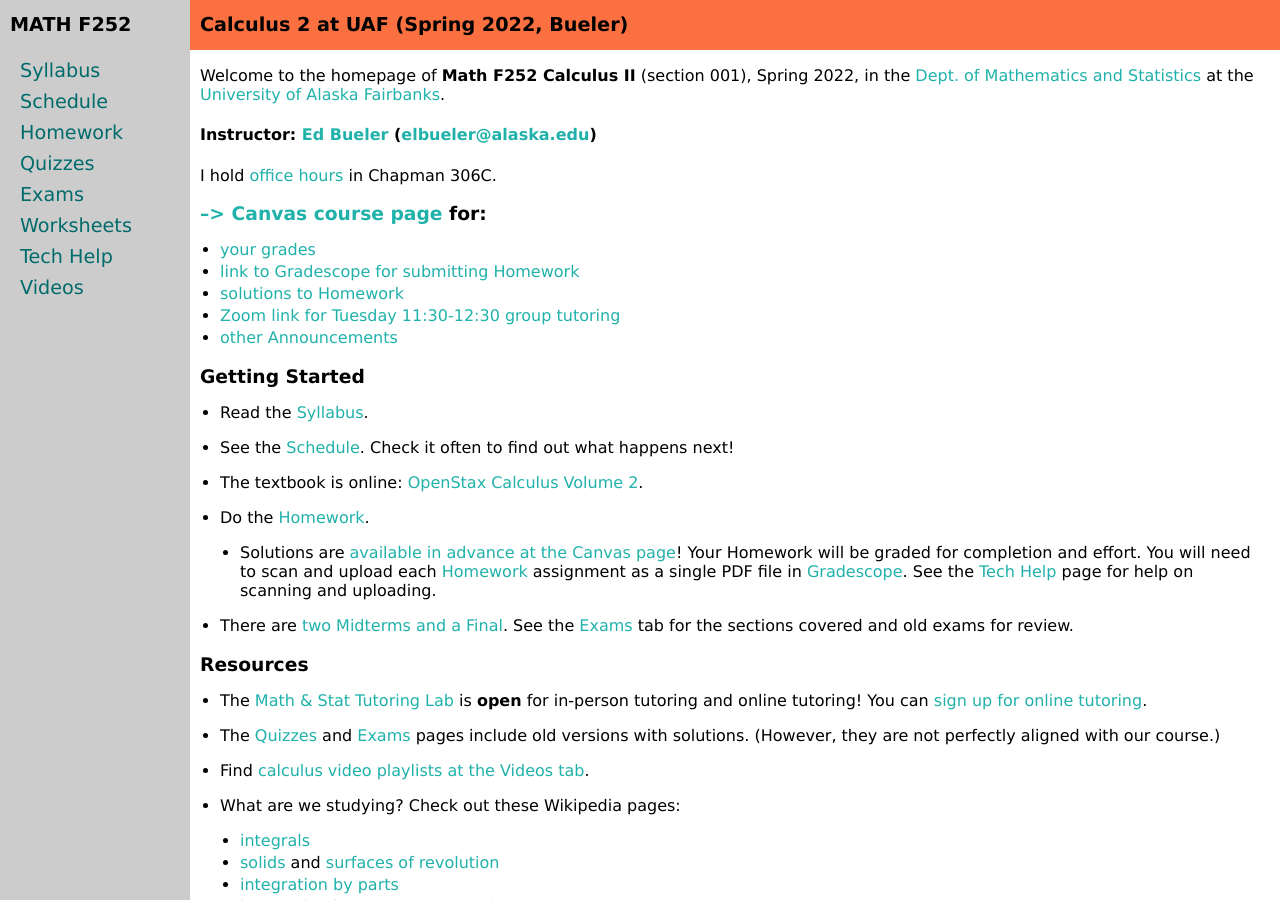
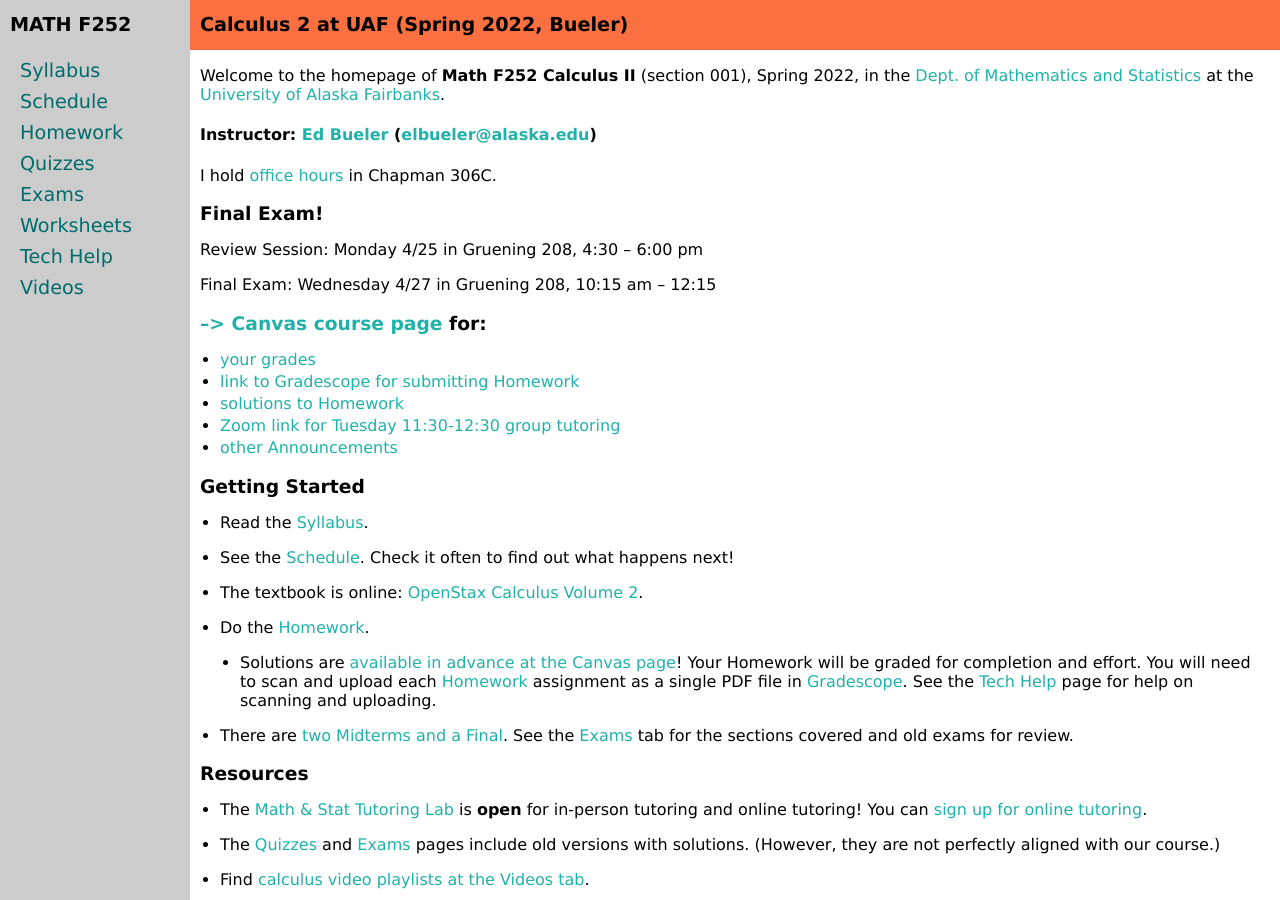
Before and after one commit to uaf-math/calc2, a Jekyll site: the page built from index.md, in a window 1280 px wide and 900 px high. Built offline with Jekyll 4.4.1, drawn with Linux system fonts in a browser that asks for light colours.

Commit message:
Official time for review session

```diff
--- a/index.md
+++ b/index.md
@@ -8,6 +8,12 @@ Welcome to the homepage of **Math F252 Calculus II** (section 001), Spring 2022,
 #### Instructor:  [Ed Bueler](http://bueler.github.io/) ([elbueler@alaska.edu](mailto:elbueler@alaska.edu))
 
 I hold [office hours](http://bueler.github.io/OffHrs.htm) in Chapman 306C.
+
+### Final Exam!
+
+Review Session: Monday 4/25 in Gruening 208, 4:30 -- 6:00 pm
+
+Final Exam: Wednesday 4/27 in Gruening 208, 10:15 am -- 12:15
 
 ### [--> Canvas course page](https://canvas.alaska.edu/courses/7049) for:
 
```
Also changed, not shown: 2 other files.
